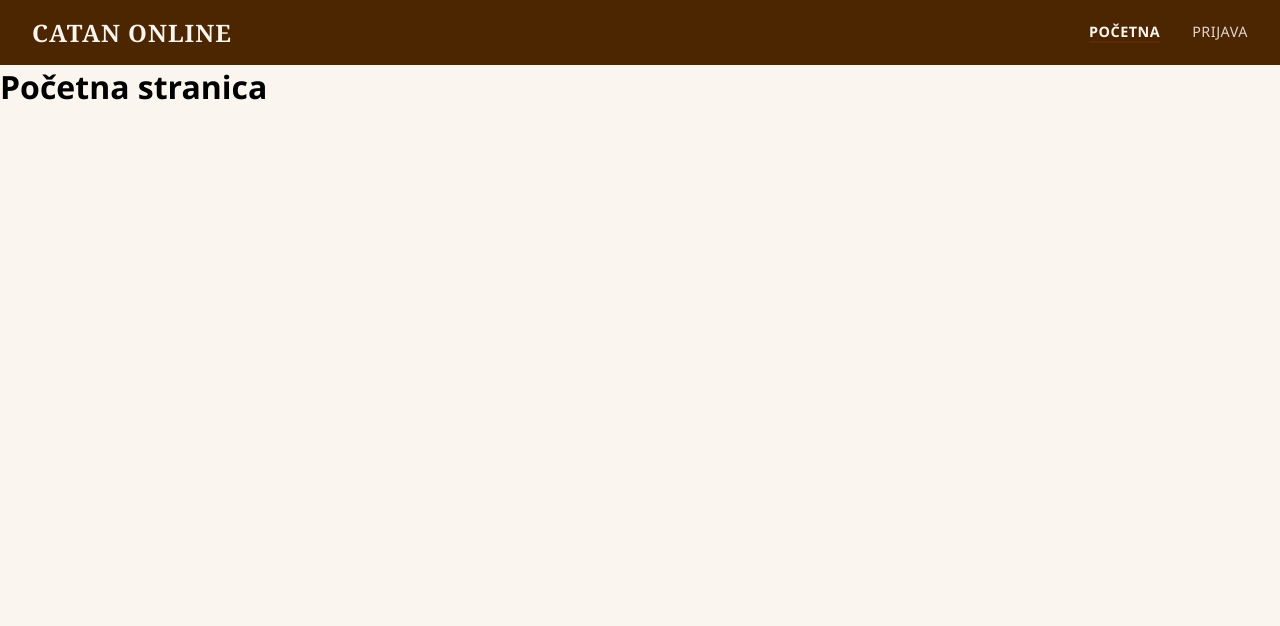
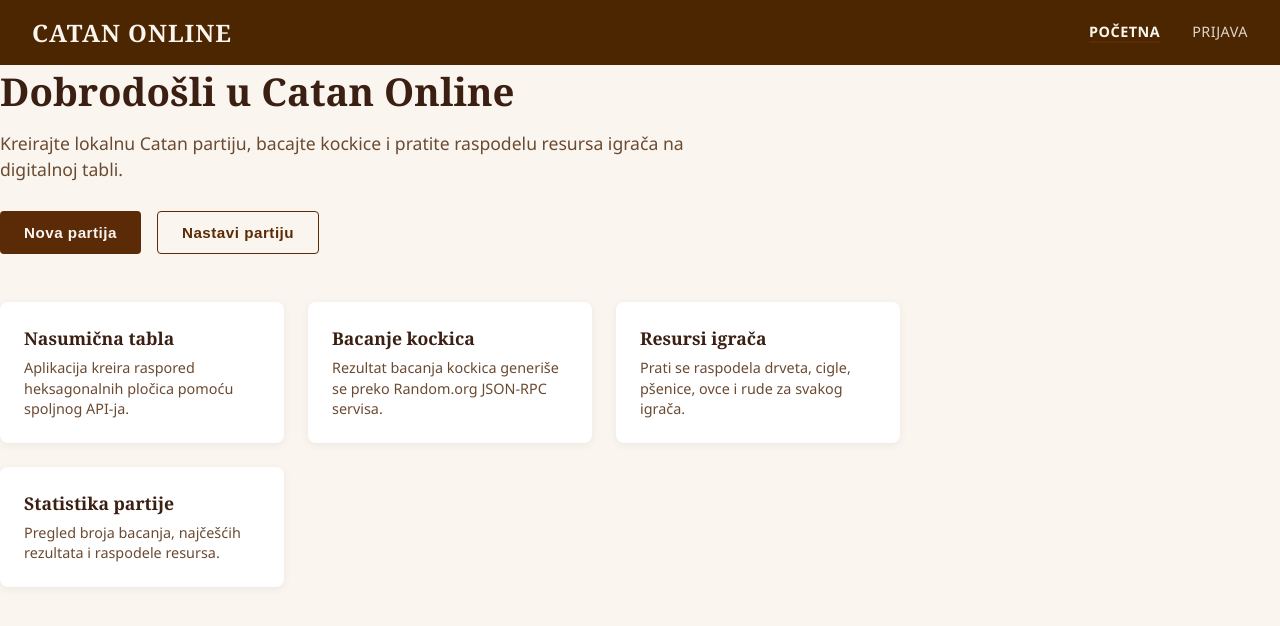
Before and after one commit to elab-development/klijentske-veb-tehnologije-2024-2024-0262-catan-online, a React (Vite) app: page / in a window 1280 px wide. Shown: the top 626 px of the page. Built offline with nearby package versions, Linux system fonts and the light colour scheme.

Commit message:
Home stranica

```diff
--- /dev/null
+++ b/src/components/InfoCard.css
@@ -0,0 +1,19 @@
+.info-card {
+  background-color: var(--color-card-bg);
+  padding: 1.5rem;
+  border-radius: 8px;
+  box-shadow: 0 2px 8px rgba(0, 0, 0, 0.06);
+}
+
+.info-card__title {
+  font-family: var(--font-heading);
+  color: var(--color-heading);
+  font-size: 1.1rem;
+  margin-bottom: 0.5rem;
+}
+
+.info-card__description {
+  color: var(--color-text-secondary);
+  font-size: 0.9rem;
+  line-height: 1.4;
+}
--- /dev/null
+++ b/src/components/InfoCard.tsx
@@ -0,0 +1,20 @@
+import type { ReactNode } from 'react';
+import './InfoCard.css';
+
+interface InfoCardProps {
+  title: string;
+  description: string;
+  icon?: ReactNode;
+}
+
+const InfoCard = ({ title, description, icon }: InfoCardProps) => {
+  return (
+    <div className="info-card">
+      {icon && <div className="info-card__icon">{icon}</div>}
+      <h3 className="info-card__title">{title}</h3>
+      <p className="info-card__description">{description}</p>
+    </div>
+  );
+};
+
+export default InfoCard;
--- a/src/components/Navbar.css
+++ b/src/components/Navbar.css
@@ -38,3 +38,9 @@
   opacity: 1;
   border-bottom: 2px solid var(--color-primary);
 }
+.navbar__link--button {
+  background: none;
+  border: none;
+  font-family: inherit;
+  cursor: pointer;
+}
--- /dev/null
+++ b/src/pages/Home.css
@@ -0,0 +1,34 @@
+home-page {
+  padding: 3rem 4rem;
+}
+
+.home-hero {
+  max-width: 700px;
+  margin-bottom: 3rem;
+}
+
+.home-title {
+  font-family: var(--font-heading);
+  color: var(--color-heading);
+  font-size: 2.4rem;
+  margin-bottom: 0.8rem;
+}
+
+.home-subtitle {
+  color: var(--color-text-secondary);
+  font-size: 1.1rem;
+  margin-bottom: 1.8rem;
+  line-height: 1.5;
+}
+
+.home-actions {
+  display: flex;
+  gap: 1rem;
+}
+
+.home-cards {
+  display: grid;
+  grid-template-columns: repeat(auto-fit, minmax(220px, 1fr));
+  gap: 1.5rem;
+  max-width: 900px;
+}
--- a/src/pages/Home.tsx
+++ b/src/pages/Home.tsx
@@ -1,5 +1,47 @@
+import { useNavigate } from 'react-router-dom';
+import Button from '../components/Button';
+import InfoCard from '../components/InfoCard';
+import './Home.css';
+
 const Home = () => {
-  return <h1>Početna stranica</h1>;
+  const navigate = useNavigate();
+
+  return (
+    <div className="home-page">
+      <div className="home-hero">
+        <h1 className="home-title">Dobrodošli u Catan Online</h1>
+        <p className="home-subtitle">
+          Kreirajte lokalnu Catan partiju, bacajte kockice i pratite raspodelu
+          resursa igrača na digitalnoj tabli.
+        </p>
+        <div className="home-actions">
+          <Button onClick={() => navigate('/partije')}>Nova partija</Button>
+          <Button variant="secondary" onClick={() => navigate('/partije')}>
+            Nastavi partiju
+          </Button>
+        </div>
+      </div>
+
+      <div className="home-cards">
+        <InfoCard
+          title="Nasumična tabla"
+          description="Aplikacija kreira raspored heksagonalnih pločica pomoću spoljnog API-ja."
+        />
+        <InfoCard
+          title="Bacanje kockica"
+          description="Rezultat bacanja kockica generiše se preko Random.org JSON-RPC servisa."
+        />
+        <InfoCard
+          title="Resursi igrača"
+          description="Prati se raspodela drveta, cigle, pšenice, ovce i rude za svakog igrača."
+        />
+        <InfoCard
+          title="Statistika partije"
+          description="Pregled broja bacanja, najčešćih rezultata i raspodele resursa."
+        />
+      </div>
+    </div>
+  );
 };
 
 export default Home;
```
